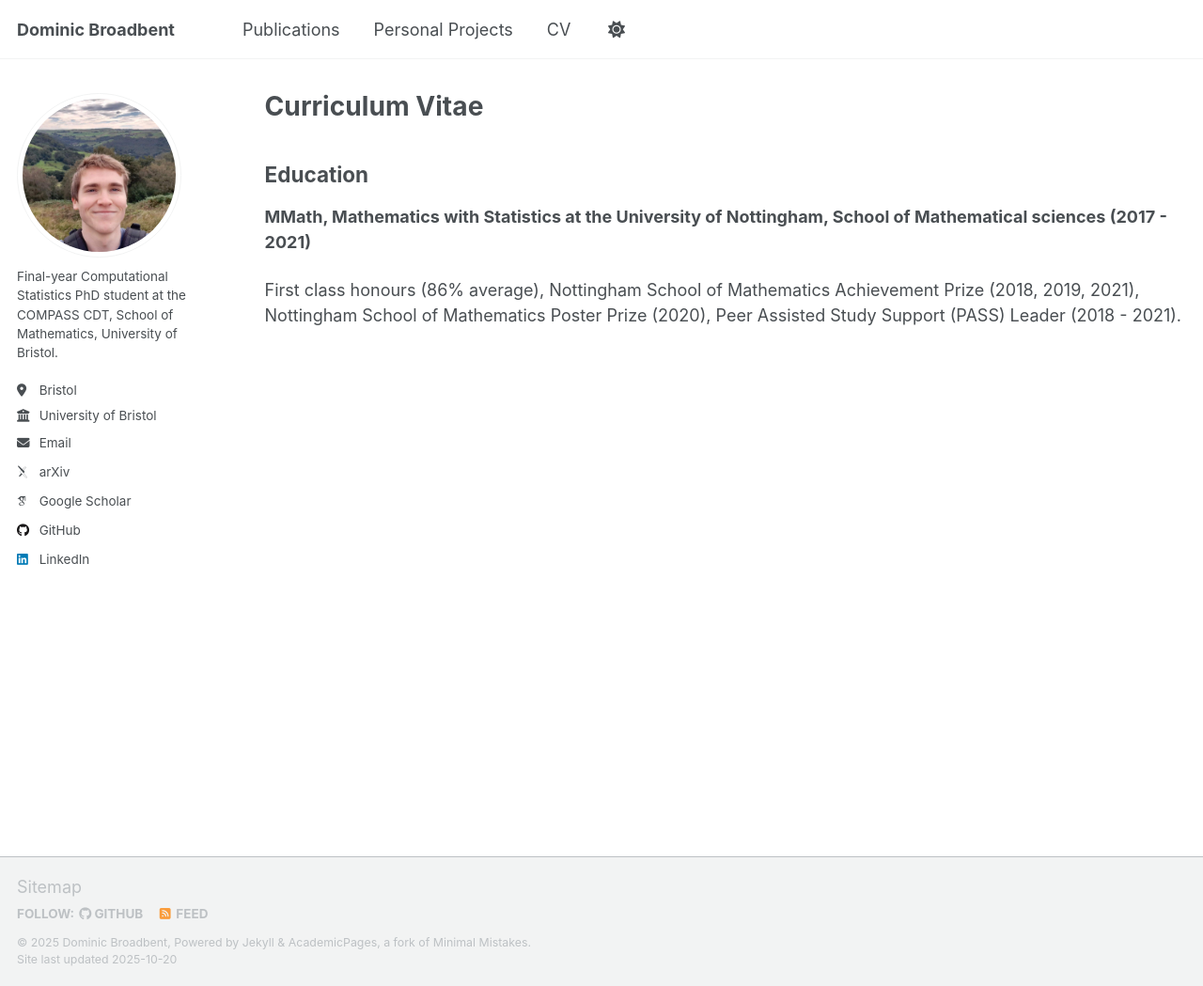
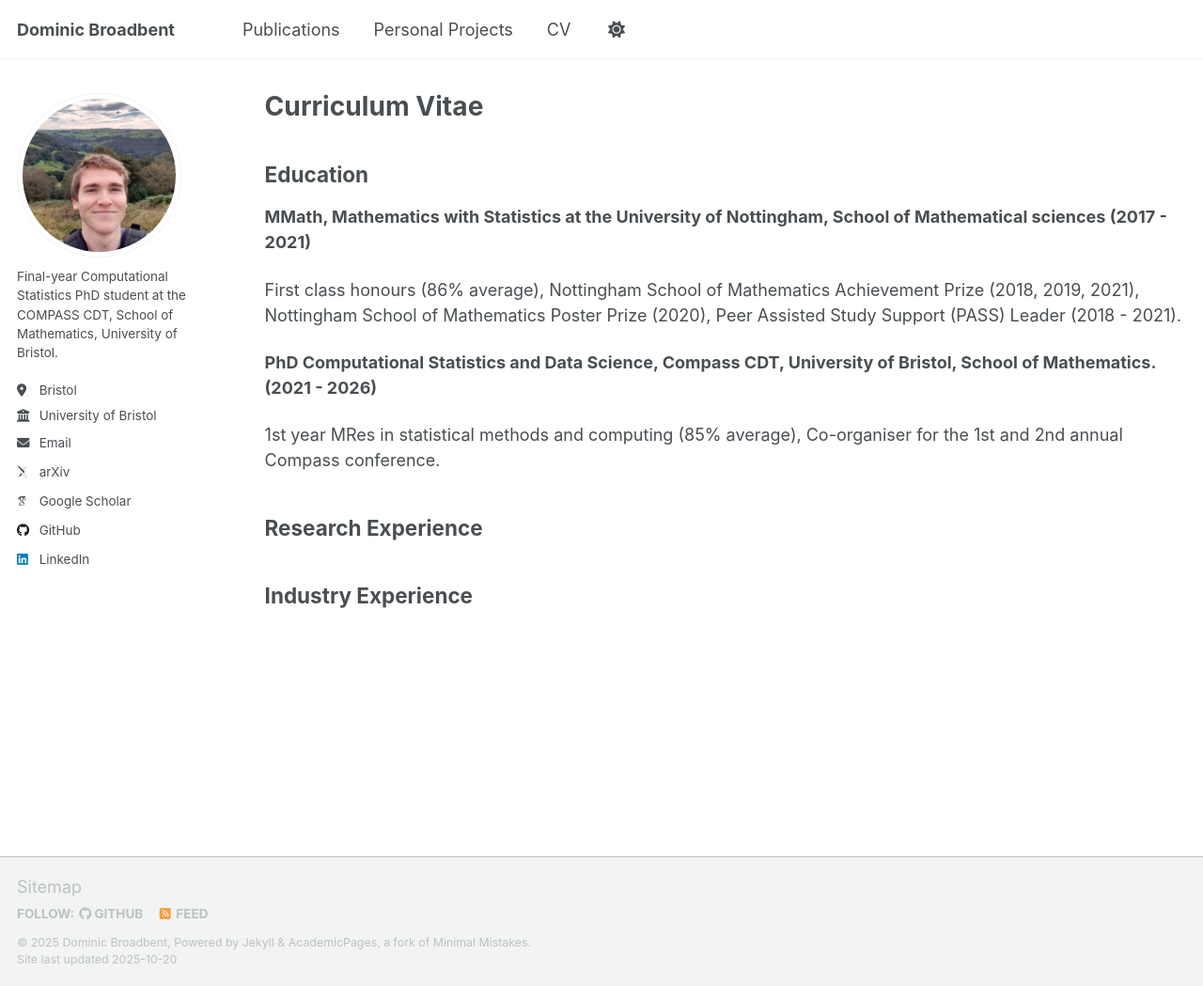
Before and after one commit to dominicjbroadbent/dominicjbroadbent.github.io, a Jekyll site: the page built from _pages/cv.md, in a window 1280 px wide and 1049 px high. Shown: the whole window at 94% size. Built offline with Jekyll 4.4.1, drawn with Linux system fonts in a browser that asks for light colours; some web fonts are replaced; a script that is not in the unit is left out.

Commit message:
Update cv.md

```diff
--- a/_pages/cv.md
+++ b/_pages/cv.md
@@ -16,3 +16,14 @@ First class honours (86% average),
 Nottingham School of Mathematics Achievement Prize (2018, 2019, 2021),
 Nottingham School of Mathematics Poster Prize (2020),
 Peer Assisted Study Support (PASS) Leader (2018 - 2021).
+
+**PhD Computational Statistics and Data Science, Compass CDT, University of Bristol, School of Mathematics. (2021 - 2026)**
+
+1st year MRes in statistical methods and computing (85% average),
+Co-organiser for the 1st and 2nd annual Compass conference.
+
+## Research Experience
+
+
+
+## Industry Experience
```
